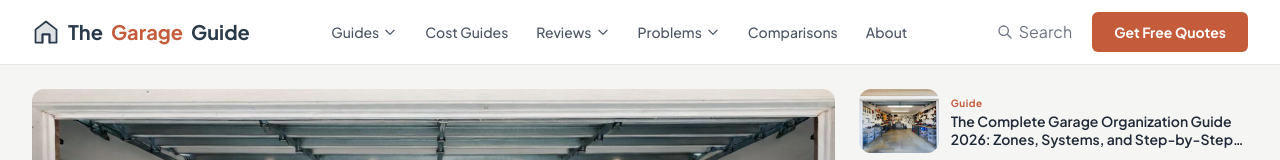
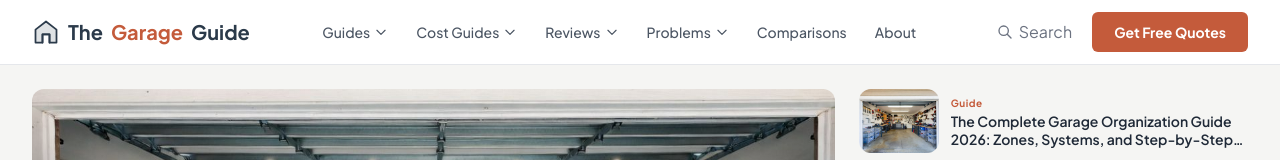
Before and after one commit to thebasementguide2026/thegarage.guide-, a Next.js app: page / in a window 1280 px wide. Shown: the top 160 px of the page. Built offline with nearby package versions, Linux system fonts and the light colour scheme.

Commit message:
Add garage-addition-cost to Header dropdown

```diff
--- a/components/Header.tsx
+++ b/components/Header.tsx
@@ -14,7 +14,17 @@ const navItems = [
       { label: 'Heater Guide', href: '/guides/garage-heater-guide' },
     ],
   },
-  { label: 'Cost Guides', href: '/cost-guides', dropdown: null },
+  {
+    label: 'Cost Guides',
+    href: '/cost-guides',
+    dropdown: [
+      { label: 'Garage Addition Cost', href: '/cost-guides/garage-addition-cost' },
+      { label: 'Floor Coating Cost', href: '/cost-guides/garage-floor-coating-cost' },
+      { label: 'Epoxy Floor Cost', href: '/cost-guides/epoxy-garage-floor-cost' },
+      { label: 'Conversion Cost', href: '/cost-guides/garage-conversion-cost' },
+      { label: 'Door Replacement Cost', href: '/cost-guides/garage-door-replacement-cost' },
+    ],
+  },
   {
     label: 'Reviews',
     href: '/reviews',
```
